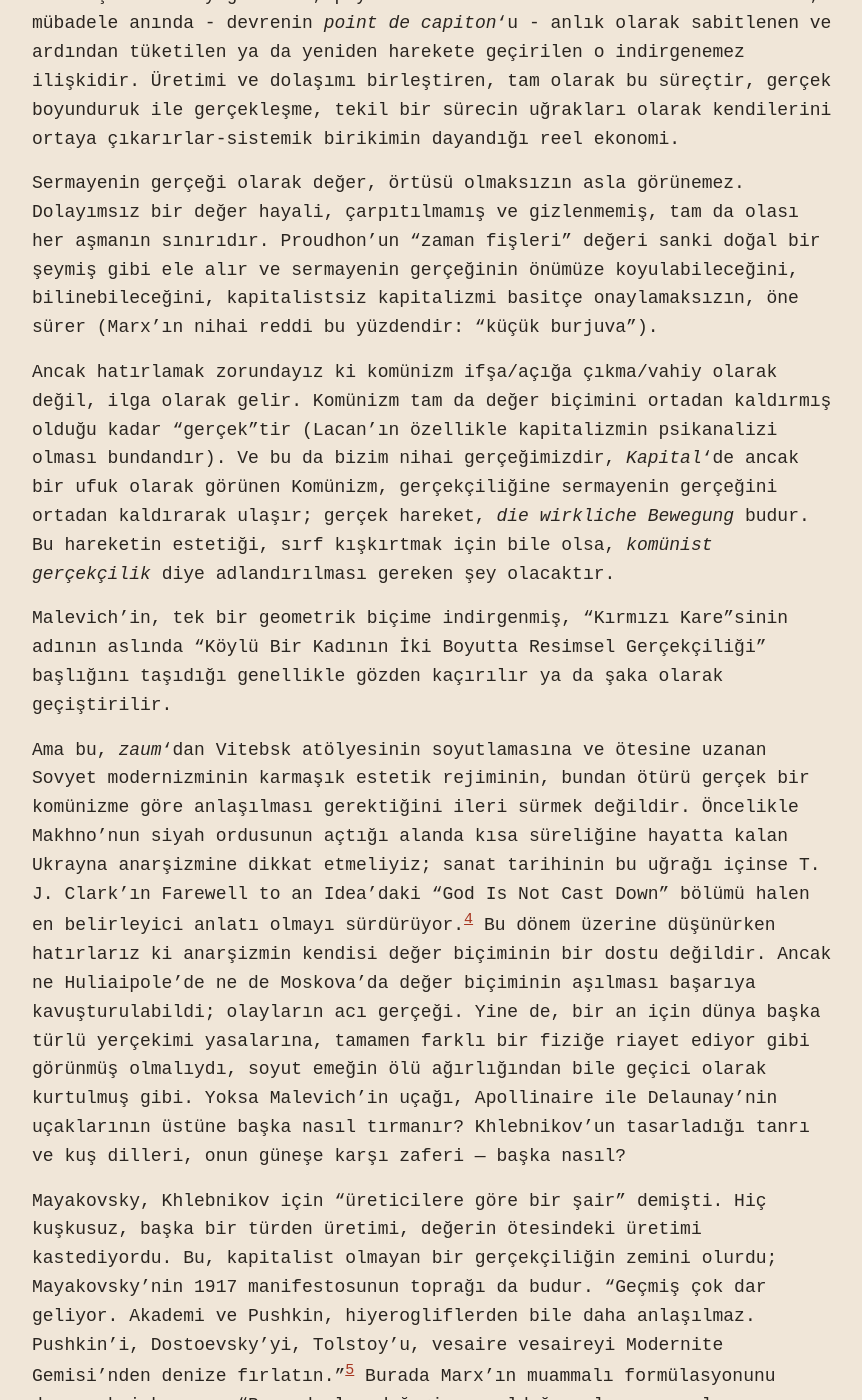
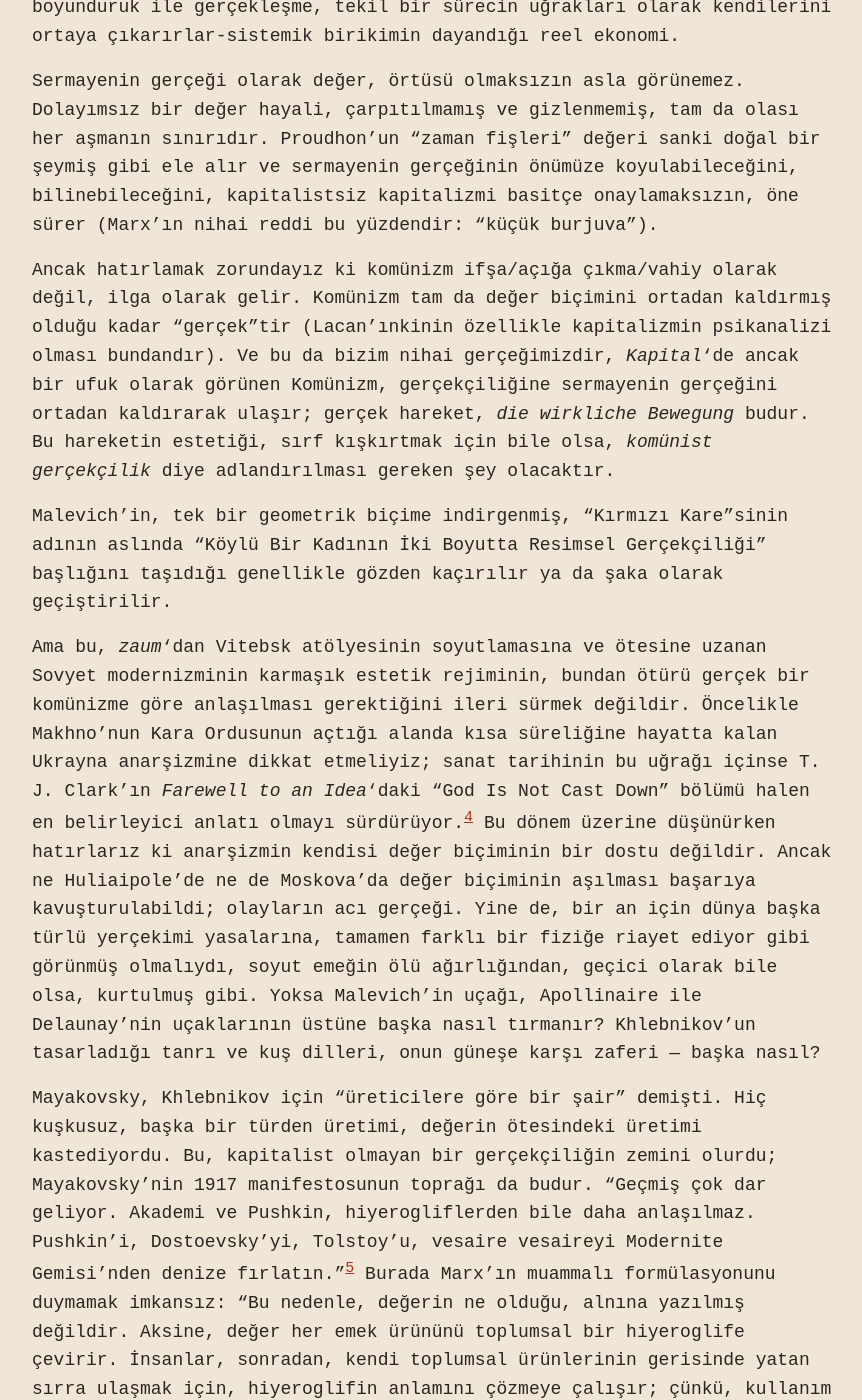
Before and after one commit to muratbas6/blogus, a Jekyll site: the page built from _posts/2026-07-08-komunist-gercekcilik.md, in a window 1280 px wide and 1400 px high, scrolled down 3635 px. Shown: the whole window, without its empty margins (208-1070 px from the left). Built offline with Jekyll 4.4.1, drawn with Linux system fonts in a browser that asks for light colours; some of the changed text lies outside the part shown.

Commit message:
Komünist Gerçekçilik: çeviri düzeltmeleri
Co-Authored-By: Claude Fable 5 <noreply@anthropic.com>

```diff
--- a/_posts/2026-07-08-komunist-gercekcilik.md
+++ b/_posts/2026-07-08-komunist-gercekcilik.md
@@ -11,7 +11,6 @@ tags:
   - felsefe
 permalink: /2026/07/08/komunist-gercekcilik/
 ---
-*Joshua Clover'ın "Communist Realism" başlıklı yazısının çevirisidir. Orijinal metin: Alison Shonkwiler & Leigh Claire La Berge (ed.), Reading Capitalist Realism (Iowa City: University of Iowa Press, 2014), s. 242–247.*
 
 "Kapitalist gerçekçilik", "gerçeğini" *Reelpolitik*ten alır: sermaye birikiminin buyruklarınca çoktan onaylanmış imkanların ötesindeki diğer imkanların ideolojik olarak kapatılması, üst sınır Metternich, alt sınır Cheney. Bir kavram olarak bu, *rasyonel beklentilere* ilişkin köklü bir totolojiyi açığa çıkarmanın hoş, tavizsiz bir yoludur — belirli bir tür nicel düşüncenin, ölçülebilir amaçlara ulaşmak için retroaktif bir şekilde ayrıcalıklı araç hâline geldiği örtük biçime ilişkin totolojiyi açığa çıkarmanın bir yolu, ki bu amaçlar zaten nicel bir mantık uyarınca belirlenmiştir. "Rasyonel beklenti" fikrinin ta kendisi, kazanç elde etmeye yönelik, araçsal bir beklenti taşıdığı kabul edilemeyen her türlü düşünceyi, irrasyonelin ve gerçekdışının âlemine mahkûm eder. Bu egemen fikir, kazancın giderek daha zor elde edildiği kriz vakitlerinde daha da kuvvetlenir ve böylece düşünce ve eylemin daha da geniş alanlarını, gittikçe daha katı bir şekilde yönetmek zorunda kalır.
 
@@ -19,28 +18,28 @@ Bu bakımdan kapitalist gerçekçilik ne bir estetik biçim ne de bir temsil str
 
 Fakat, bu problemi ele almanın belki başka yolları da vardır. Daha kapsamlı bir soru olarak, gerçekçiliğin sermayeyle ne gibi bir ilgisi vardır? "Gerçek" kelimesi Marx'ın izahatinde birkaç önemli rol oynar. *Gerçekleşme (Realization)*, halihazırda-değerlenmiş metanın artı-değerini mübadele anında kâr olarak ortaya çıkarma çabası, edebi gerçekçiliğin malzemesinin büyük bir kısmını sağlar: George Eliot için proskenyon, Flaubert için yeni ve acımasız bir din, Baudelaire'in sapmaktan kendini alıkoyamadığı karanlık orman (kaçınılmaz olarak cehenneme çıkan). Ancak bu dolaşım alanı sermayenin gerçekçiliğinin yalnızca bir parçasıdır ve can alıcı noktanın kendisi de değildir; bunun üretim alanında bir dengi vardır. *Gerçek boyunduruk (Real subsumption)*, endüstriyel çalışma alanının ve üretim tarzının buyruklarına göre emek gücünün şekillendirildiği ve disiplin altına alındığı sürecin eğilimsel tamamlanışı, çağın nice büyük anlatısı için sahneyi sağlar.
 
-Balzac, her zamanki gibi, her ikisinin de hakikatini barındırır. Ancak ikinci kategoriye, üretimin gerçekçiliğine, onun en büyük hayranlarından birini de dahil etsek iyi olacaktır. *Kapital*'in birinci cildinin 10. ve 15. bölümleri, mutlak ve göreli artık değer boyunca gerilen sinirlerin, beynin ve kasların sayıp döküldüğü, Marx'ın kendi on dokuzuncu yüzyıl romanlarıdır — gerçekçiliğin sefil zaferleri. Gerçekçiliğin, iş günü üzerine ve insan ile makine, değişken ve sabit sermaye arasındaki güç dengesi üzerine verilen mücadeleye uygun olan edebi tarz olduğunu öne sürmek hiç de yersiz olmaz. Sınıf mücadelesindeki bu belirleyici muharebeler kazanılınca, yani kaybedilince, edebi gerçekçilik tükenmekten ziyade nesnesiz kalır; antagonizmanın sahası bilincin sahasına sıçrar ve Batı modernizmi soyut bir hışımla kendini dayatır. Bu, gerçeğin batışıdır. *ACEL. Glaxo. Kreemo. Toffee.*
+Balzac, her zamanki gibi, her ikisinin de hakikatini barındırır. Ancak ikinci kategoriye, üretimin gerçekçiliğine, onun en büyük hayranlarından birini de dahil etsek iyi olacaktır. *Kapital*'in birinci cildinin 10. ve 15. bölümleri, mutlak ve göreli artı değer boyunca gerilen sinirlerin, beynin ve kasların sayıp döküldüğü, Marx'ın kendi on dokuzuncu yüzyıl romanlarıdır — gerçekçiliğin sefil zaferleri. Gerçekçiliğin, iş günü üzerine ve insan ile makine, değişken ve sabit sermaye arasındaki güç dengesi üzerine verilen mücadeleye uygun olan edebi tarz olduğunu öne sürmek hiç de yersiz olmaz. Sınıf mücadelesindeki bu belirleyici muharebeler kazanılınca, yani kaybedilince, edebi gerçekçilik tükenmekten ziyade nesnesiz kalır; antagonizmanın sahası bilincin sahasına sıçrar ve Batı modernizmi soyut bir hışımla kendini dayatır. Bu, gerçeğin batışıdır. *ACEL. Glaxo. Kreemo. Toffee.*
 
-Fakat Marx'taki "gerçek" varlığını sürdürür. "Mevcut durumu ortadan kaldıran gerçek hareketi"[^2] halen düşünebiliriz. Marx'ın komünizm tanımı, yazılarında İngilizcede "gerçek" şeyin Almancada *"gerçek"* olmadığı ender durumlardan biridir. "Gerçek hareket", *die wirkliche Bewegung*'dur, ve çeviri, hiç de şaşırtıcı olmayan bir şekilde, sonuçları olan bir muğlaklığa açılır. *Bewegung* basit bir sözcük değildir: bizatihi hareketi imlemesinin yanı sıra, toplumsal ya da politik bir harekete de gönderme yapabilir. Bu durum, açıkça ya da daha sıklıkla örtük olarak, "gerçek hareket" kavramının, hareket halindeki aktörlerin doğru bir şekilde dizilişini — komünizmin hakikatini elinde tutan, kapitalizmi ortadan kaldırabilecek kurumsal gücü — imler biçimde yorumlanmasına imkan tanımıştır. Böylece “gerçek hareket”, esasında, partidir.
+Fakat Marx'taki "gerçek" varlığını sürdürür. "Mevcut durumu ortadan kaldıran gerçek hareketi"[^2] halen düşünebiliriz. Marx'ın komünizm tanımı, yazılarında İngilizcede "gerçek" şeyin Almancada *"gerçek"* olmadığı ender durumlardan biridir. "Gerçek hareket", *die wirkliche Bewegung*'dur, ve çeviri, hiç de şaşırtıcı olmayan bir şekilde, sonuçları olan bir muğlaklığa açılır. *Bewegung* basit bir sözcük değildir: bizatihi hareketi imlemesinin yanı sıra, toplumsal ya da politik bir harekete de gönderme yapabilir. Bu durum, açıkça ya da daha sıklıkla örtük olarak, "gerçek hareket" kavramının, hareket halindeki aktörlerin doğru bir şekilde dizilişini — komünizmin hakikatini elinde tutan, kapitalizmi ortadan kaldırabilecek kurumsal politik gücü — imler biçimde yorumlanmasına imkan tanımıştır. Böylece “gerçek hareket”, esasında, partidir.
 
 Bu anlayışa eşlik eden estetik tarza "sosyalist gerçekçilik" diyoruz; dolayısıyla, *Top Oynayan Kedi Mağazası*'ndan *Ve Durgun Akardı Don*'a
 uzanan yüzyıl, bileşik ve eşitsiz bir gerçekçilik yüzyılıdır. Ama bu, hiç değilse örtük olarak, *Sovyet karakteristiklerine sahip gerçekçiliğin*—devlet gerçekçiliğinin—zaferinin, sosyalizmi devlet kapitalizmi olarak anlamaya yönelik argümanının ana hatlarını çizdiğini kabul etmek demektir. Kapitalizmler hak ettikleri gerçekçilikleri bulur ve vice versa.
 
-Peki o halde, gerçekçiliğin Sovyet varyantını *önceleyen* —üstelik bu akım, Anglo-Avrupa modernizmiyle çeşitli benzerlikler taşımasına rağmen, kapitalist üretim ilişkilerindeki gelişmelere kolayca bağlanamayan— Rus-Sovyet modernizminin patlak vermesini nasıl anlamlandırırız? Sovyet modernizminin yerini aldığı proto-gerçekçilik hâlâ kiliseye, askeri kampa ve hepsinden çok da, bir uçta ısrarla süren tarımsal feodalizm ile diğer uçta hâlâ piyasadan çok sarayın damgasını taşıyan yeni doğan kentler arasındaki muğlak ilişkiye kök salmış durumdadır. Doğu modernizmi, tüm bu malzemenin içine fırlatıldığı bir girdap olarak gelir, denize savrulmuş bunca atık, çatlayarak ve girdaplanarak ve, kurtulmuşlarsa, tümüyle dönüşmüş olarak. Gerçekçilik — *zhdanovshchina*'ya doğru her şeyi öğüterek ilerleyen kendine özgü varyant — bir yüzyıl önce Anglo-Avrupa modernizmine de bağlamını sağlamış *reel ekonominin* dayatılmasını ve taç giymesini beklemek zorundadır. Stalin, 1928'de Birinci Beş Yıllık Plan'ı ilan ederken şöyle diyordu: "İleri ülkelerden elli ya da yüz yıl gerideyiz. Bu mesafeyi on yılda katetmeliyiz." 1932'de Moskova ve Leningrad Sanatçılar Birliği kuruldu ve Sovyet modernizminin ruhu tarihe karıştı.
+Peki o halde, gerçekçiliğin Sovyet varyantını *önceleyen* —üstelik bu akım, Anglo-Avrupa modernizmiyle çeşitli benzerlikler taşımasına rağmen, kapitalist üretim ilişkilerindeki gelişmelere kolayca bağlanamayan— Rus-Sovyet modernizminin patlak vermesini nasıl anlamlandırırız? Sovyet modernizminin yerini aldığı proto-gerçekçilik hâlâ kiliseye, askeri kampa ve hepsinden çok da, bir uçta ısrarla süren tarımsal feodalizm ile diğer uçta hâlâ piyasadan çok sarayın damgasını taşıyan yeni doğan kentler arasındaki muğlak ilişkiye kök salmış durumdadır. Doğu modernizmi, tüm bu malzemenin içine fırlatıldığı bir girdap olarak gelir, denize savrulmuş bunca atık, çatlayarak ve girdaplanarak ve, kurtulmuşlarsa, tümüyle dönüşmüş olarak. Gerçekçilik — *zhdanovshchina*'ya doğru her şeyi öğüterek ilerleyen o kendine özgü varyant — bir yüzyıl önce Anglo-Avrupa modernizmine de bağlamını sağlamış *reel ekonominin* dayatılmasını ve taç giymesini beklemek zorundadır. Stalin, 1928'de Birinci Beş Yıllık Plan'ı ilan ederken şöyle diyordu: "İleri ülkelerden elli ya da yüz yıl gerideyiz. Bu mesafeyi on yılda katetmeliyiz." 1932'de Moskova ve Leningrad Sanatçılar Birliği kuruldu ve Sovyet modernizminin ruhu tarihe karıştı.
 
 Tam da bu Doğu modernizminin vakitsizliğidir ki (en azından Batı'nın bakış açısından), onun olağanüstü hırslarını/tutkularını kavramak için bir bağlam sunar. Braque ve Picasso'nun eriştiği resimsel yanılsamanın çözülüşü, neden Süprematizm'in temsili ortadan kaldırması karşısında ürperir? Batı'nın hiçbir edebi hamlesi, neden Khlebnikov'a yakışacak bir şekilde mutlak olana doğru bir kaçış/uçuş gerçekleştirmez?
 
-Bu sorulara bir yanıt vermeye girişmek için (ve nihayetinde mümkün olan tek şey, bir başlangıç yapmaktır), *die wirkliche Bewegung*'a ilişkin önceki yorumumuzun yetersiz, hatta hatalı olduğu hakikatiyle yüzleşmeliyiz. Bağlamı gözardı ederek *Bewegung*'un anlamını çok kolay şekilde kabul ettik. Zira *wirklich* sözcüğünün kendisi de basit bir sözcük değildir. *Edimsel (actual)* ve *içsel (intrinsic)* anlamlarını da kapsayan bu sözcük, bizi *Bewegung*'u kapitalizmin tarihsel gerçeği boyunca uzanan bir hareket, kendi kendini motive eden bir devinim, bir dinamik olarak anlamaya götürmelidir. Politik bir düzen değil, politik ekonomiden kaynaklanan bir hareket. "Gerçek hareket", kapitalizmin kendisini gerçekleştirdiği ve ortadan kaldırdığı hareket yasalarından başka bir şey değildir. Demek ki bu, bir parti ya da politik bir form değil, bizzat değer yasasının kendisidir: yasanın serbest bıraktığı ve ardından onu kaçınılmaz biçimde, sınırından hiçbir değerin geri dönmediği o keşfedilmemiş ülkeye doğru sürükleyip götüren o "hareket halindeki çelişki"[^3].
+Bu sorulara bir yanıt vermeye girişmek için (ve nihayetinde mümkün olan tek şey, bir başlangıç yapmaktır), *die wirkliche Bewegung*'a ilişkin önceki yorumumuzun yetersiz, hatta hatalı olduğu hakikatiyle yüzleşmeliyiz. Bağlamı gözardı ederek *Bewegung*'un anlamını çok kolay şekilde kabul ettik. Zira *wirklich* sözcüğünün kendisi de basit bir sözcük değildir. *Edimsel (actual)* ve *içsel (intrinsic)* anlamlarını da kapsayan bu sözcük, bizi *Bewegung*'u kapitalizmin tarihsel gerçeği boyunca uzanan bir hareket, kendi kendini motive eden bir devinim, bir dinamik olarak anlamaya götürmelidir. Politik bir düzen değil, politik ekonomiden kaynaklanan bir hareket. "Gerçek hareket", kapitalizmin kendisini gerçekleştirdiği ve ortadan kaldırdığı hareket yasalarından başka bir şey değildir. Demek ki bu, bir parti ya da politik bir form değil, bizzat değer yasasının kendisidir: kapitalizmin serbest bıraktığı ve ardından onu kaçınılmaz biçimde, sınırından hiçbir değerin geri dönmediği o keşfedilmemiş ülkeye doğru sürükleyip götüren o "hareket halindeki çelişki"[^3].
 
 Değer, sermayenin gerçeğidir —burada Lacancı anlamı çalınıp Marx için yeniden işe koyulmuş anlamıyla. Değer, üretimde soyut emek-zamandan donup kalmış, ancak kamu önünde fiyat olarak kusurlu bir şekilde sembolize edilmiş halde boy gösteren, piyasanın koridorlarında durmaksızın devinen, mübadele anında - devrenin *point de capiton*'u - anlık olarak sabitlenen ve ardından tüketilen ya da yeniden harekete geçirilen o indirgenemez ilişkidir. Üretimi ve dolaşımı birleştiren, tam olarak bu süreçtir, gerçek boyunduruk ile gerçekleşme, tekil bir sürecin uğrakları olarak kendilerini ortaya çıkarırlar-sistemik birikimin dayandığı reel ekonomi.
 
 Sermayenin gerçeği olarak değer, örtüsü olmaksızın asla görünemez. Dolayımsız bir değer hayali, çarpıtılmamış ve gizlenmemiş, tam da olası her aşmanın sınırıdır. Proudhon'un "zaman fişleri" değeri sanki doğal bir şeymiş gibi ele alır ve sermayenin gerçeğinin önümüze koyulabileceğini, bilinebileceğini, kapitalistsiz kapitalizmi basitçe onaylamaksızın, öne sürer (Marx'ın nihai reddi bu yüzdendir: "küçük burjuva").
 
-Ancak hatırlamak zorundayız ki komünizm ifşa/açığa çıkma/vahiy olarak değil, ilga olarak gelir. Komünizm tam da değer biçimini ortadan kaldırmış olduğu kadar "gerçek"tir (Lacan'ın özellikle kapitalizmin psikanalizi olması bundandır). Ve bu da bizim nihai gerçeğimizdir, *Kapital*'de ancak bir ufuk olarak görünen Komünizm, gerçekçiliğine sermayenin gerçeğini ortadan kaldırarak ulaşır; gerçek hareket, *die wirkliche Bewegung* budur. Bu hareketin estetiği, sırf kışkırtmak için bile olsa, *komünist gerçekçilik* diye adlandırılması gereken şey olacaktır.
+Ancak hatırlamak zorundayız ki komünizm ifşa/açığa çıkma/vahiy olarak değil, ilga olarak gelir. Komünizm tam da değer biçimini ortadan kaldırmış olduğu kadar "gerçek"tir (Lacan'ınkinin özellikle kapitalizmin psikanalizi olması bundandır). Ve bu da bizim nihai gerçeğimizdir, *Kapital*'de ancak bir ufuk olarak görünen Komünizm, gerçekçiliğine sermayenin gerçeğini ortadan kaldırarak ulaşır; gerçek hareket, *die wirkliche Bewegung* budur. Bu hareketin estetiği, sırf kışkırtmak için bile olsa, *komünist gerçekçilik* diye adlandırılması gereken şey olacaktır.
 
 Malevich'in, tek bir geometrik biçime indirgenmiş, "Kırmızı Kare"sinin adının aslında "Köylü Bir Kadının İki Boyutta Resimsel Gerçekçiliği" başlığını taşıdığı genellikle gözden kaçırılır ya da şaka olarak geçiştirilir.
 
-Ama bu, *zaum*'dan Vitebsk atölyesinin soyutlamasına ve ötesine uzanan Sovyet modernizminin karmaşık estetik rejiminin, bundan ötürü gerçek bir komünizme göre anlaşılması gerektiğini ileri sürmek değildir. Öncelikle Makhno'nun siyah ordusunun açtığı alanda kısa süreliğine hayatta kalan Ukrayna anarşizmine dikkat etmeliyiz; sanat tarihinin bu uğrağı içinse T. J. Clark'ın Farewell to an Idea'daki "God Is Not Cast Down" bölümü halen en belirleyici anlatı olmayı sürdürüyor.[^4] Bu dönem üzerine düşünürken hatırlarız ki anarşizmin kendisi değer biçiminin bir dostu değildir. Ancak ne Huliaipole'de ne de Moskova'da değer biçiminin aşılması başarıya kavuşturulabildi; olayların acı gerçeği. Yine de, bir an için dünya başka türlü yerçekimi yasalarına, tamamen farklı bir fiziğe riayet ediyor gibi görünmüş olmalıydı, soyut emeğin ölü ağırlığından bile geçici olarak kurtulmuş gibi. Yoksa Malevich’in uçağı, Apollinaire ile Delaunay'nin uçaklarının üstüne başka nasıl tırmanır? Khlebnikov'un tasarladığı tanrı ve kuş dilleri, onun güneşe karşı zaferi — başka nasıl?
+Ama bu, *zaum*'dan Vitebsk atölyesinin soyutlamasına ve ötesine uzanan Sovyet modernizminin karmaşık estetik rejiminin, bundan ötürü gerçek bir komünizme göre anlaşılması gerektiğini ileri sürmek değildir. Öncelikle Makhno'nun Kara Ordusunun açtığı alanda kısa süreliğine hayatta kalan Ukrayna anarşizmine dikkat etmeliyiz; sanat tarihinin bu uğrağı içinse T. J. Clark'ın *Farewell to an Idea*'daki "God Is Not Cast Down" bölümü halen en belirleyici anlatı olmayı sürdürüyor.[^4] Bu dönem üzerine düşünürken hatırlarız ki anarşizmin kendisi değer biçiminin bir dostu değildir. Ancak ne Huliaipole'de ne de Moskova'da değer biçiminin aşılması başarıya kavuşturulabildi; olayların acı gerçeği. Yine de, bir an için dünya başka türlü yerçekimi yasalarına, tamamen farklı bir fiziğe riayet ediyor gibi görünmüş olmalıydı, soyut emeğin ölü ağırlığından, geçici olarak bile olsa, kurtulmuş gibi. Yoksa Malevich’in uçağı, Apollinaire ile Delaunay'nin uçaklarının üstüne başka nasıl tırmanır? Khlebnikov'un tasarladığı tanrı ve kuş dilleri, onun güneşe karşı zaferi — başka nasıl?
 
 Mayakovsky, Khlebnikov için "üreticilere göre bir şair" demişti. Hiç kuşkusuz, başka bir türden üretimi, değerin ötesindeki üretimi kastediyordu. Bu, kapitalist olmayan bir gerçekçiliğin zemini olurdu; Mayakovsky'nin 1917 manifestosunun toprağı da budur. "Geçmiş çok dar geliyor. Akademi ve Pushkin, hiyerogliflerden bile daha anlaşılmaz. Pushkin'i, Dostoevsky'yi, Tolstoy'u, vesaire vesaireyi Modernite Gemisi'nden denize fırlatın."[^5] Burada Marx'ın muammalı formülasyonunu duymamak imkansız: "Bu nedenle, değerin ne olduğu, alnına yazılmış değildir. Aksine, değer her emek ürününü toplumsal bir hiyeroglife çevirir. İnsanlar, sonradan, kendi toplumsal ürünlerinin gerisinde yatan sırra ulaşmak için, hiyeroglifin anlamını çözmeye çalışır; çünkü, kullanım nesnelerinin değerler olarak belirlenmeleri, insanların dilleri kadar toplumsal bir üründür."[^6]
 
```
